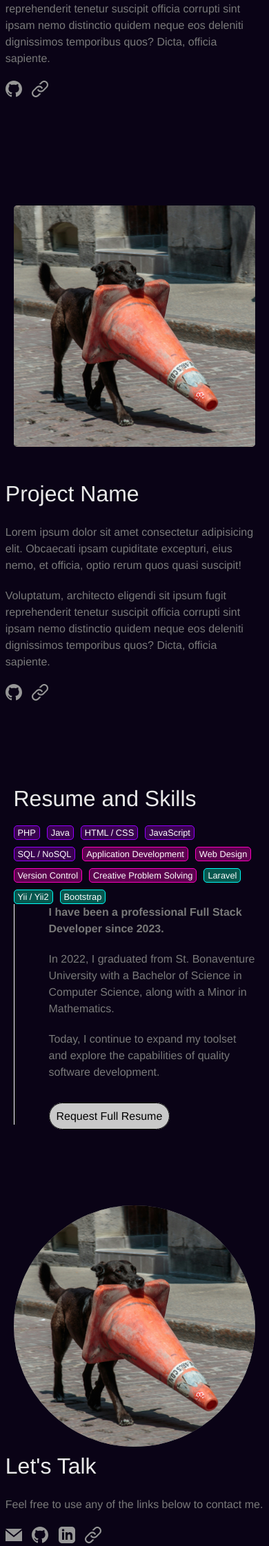
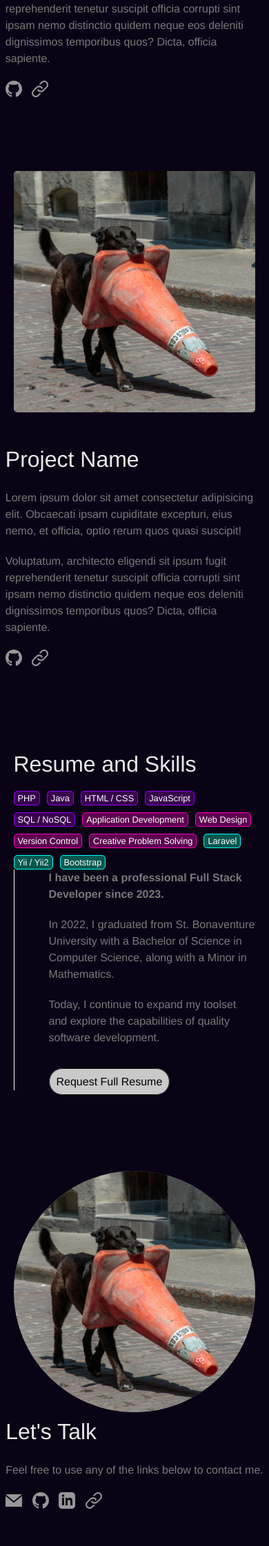
Before and after one commit to emmaxfox/emmaxfox.github.io, a PHP site: page / in a window 390 px wide. Shown: the part 1455-3697 px from the top of the page at 69% size. After the commit the page ends 3643 px from the top, so only its background shows below. Run offline with PHP 8.4, Linux system fonts and the light colour scheme.

Commit message:
Fixed some responsive styling issues

```diff
--- a/css/style.css
+++ b/css/style.css
@@ -163,7 +163,7 @@ nav.floating-navigation-desktop {
 section.projects-container {
     display: inline-flex;
     flex-flow: column;
-    gap: 150px;
+    gap: 100px;
     padding: 15% 2%;
 }
 
@@ -314,7 +314,6 @@ a.outlined-button:hover {
 section.contact-container {
     display: inline-flex;
     flex-flow: column;
-    gap: 250px;
     padding: 15% 2%;
 }
 
@@ -341,7 +340,8 @@ section.contact-container {
     display: flex;
     flex-flow: column wrap;
     justify-content: center;
-    flex: 2;
+    align-content: center;
+    flex: 1;
 
     min-width: 300px;
 
@@ -383,16 +383,16 @@ section.contact-container {
 
     /* projects */
     section.projects-container {
-        padding: 15% 25%;
+        padding: 10% 25%;
     }
 
     /* resume */
     section.resume-container {
-        padding: 5% 15%;
+        padding: 1% 15%;
     }
 
     /* contact */
     section.contact-container {
-        padding: 15% 25% 5%;
+        padding: 10% 15%;
     }
 }
```
